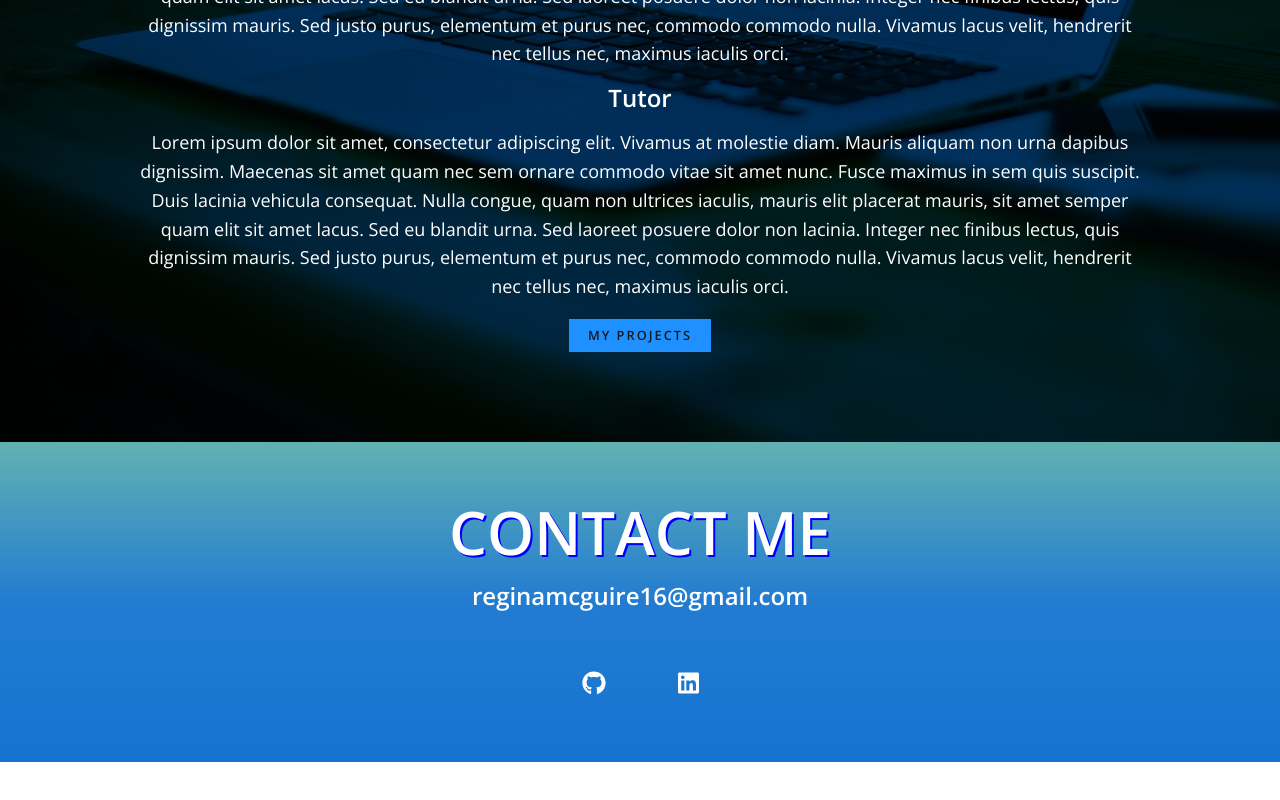
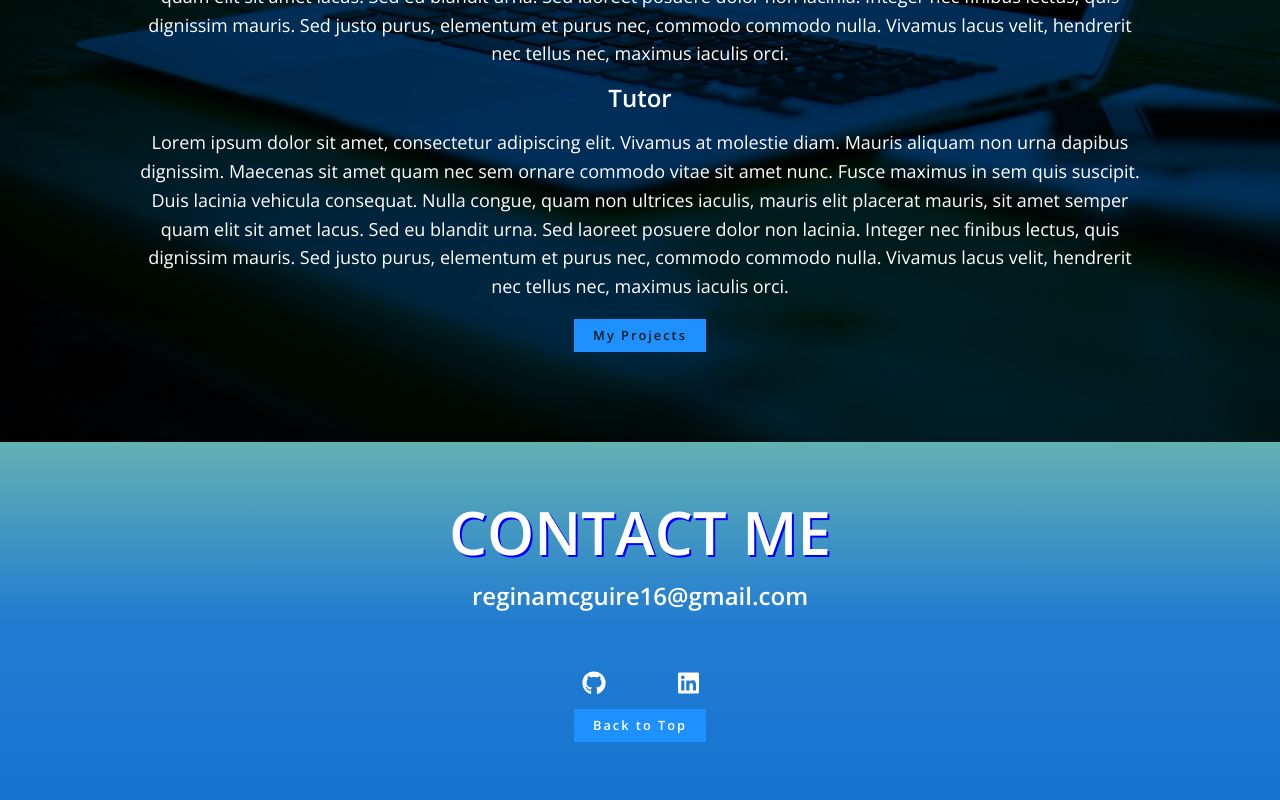
Before and after one commit to rmcguire6/react-portfolio, a React (Create React App) app: page / in a window 1280 px wide. Shown: the part 2518-3318 px from the top of the page. Before the commit the page ends 3280 px from the top, so only its background shows below. Built offline with nearby package versions, Linux system fonts and the light colour scheme.

Commit message:
Add BackToTop button to Contact

```diff
--- a/src/components/Contact.js
+++ b/src/components/Contact.js
@@ -26,6 +26,9 @@ const Contact = () => {
           </a>
         </li>
       </ul>
+      <a href="#top" className="btn">
+        Back to Top
+      </a>
     </section>
   );
 };
--- a/src/components/NavBar.js
+++ b/src/components/NavBar.js
@@ -2,7 +2,7 @@ import React from "react";
 
 const NavBar = () => {
   return (
-    <nav className="nav">
+    <nav className="nav" id="top">
       <a href="#aboutme" className="nav__link">
         About Me
       </a>
--- a/src/styles/_components.scss
+++ b/src/styles/_components.scss
@@ -6,7 +6,6 @@
   text-decoration: none;
   cursor: pointer;
   font-size: 0.8rem;
-  text-transform: uppercase;
   letter-spacing: 2px;
   font-weight: var(--fw-bold);
   transition: transform 200ms ease-in-out;
```
